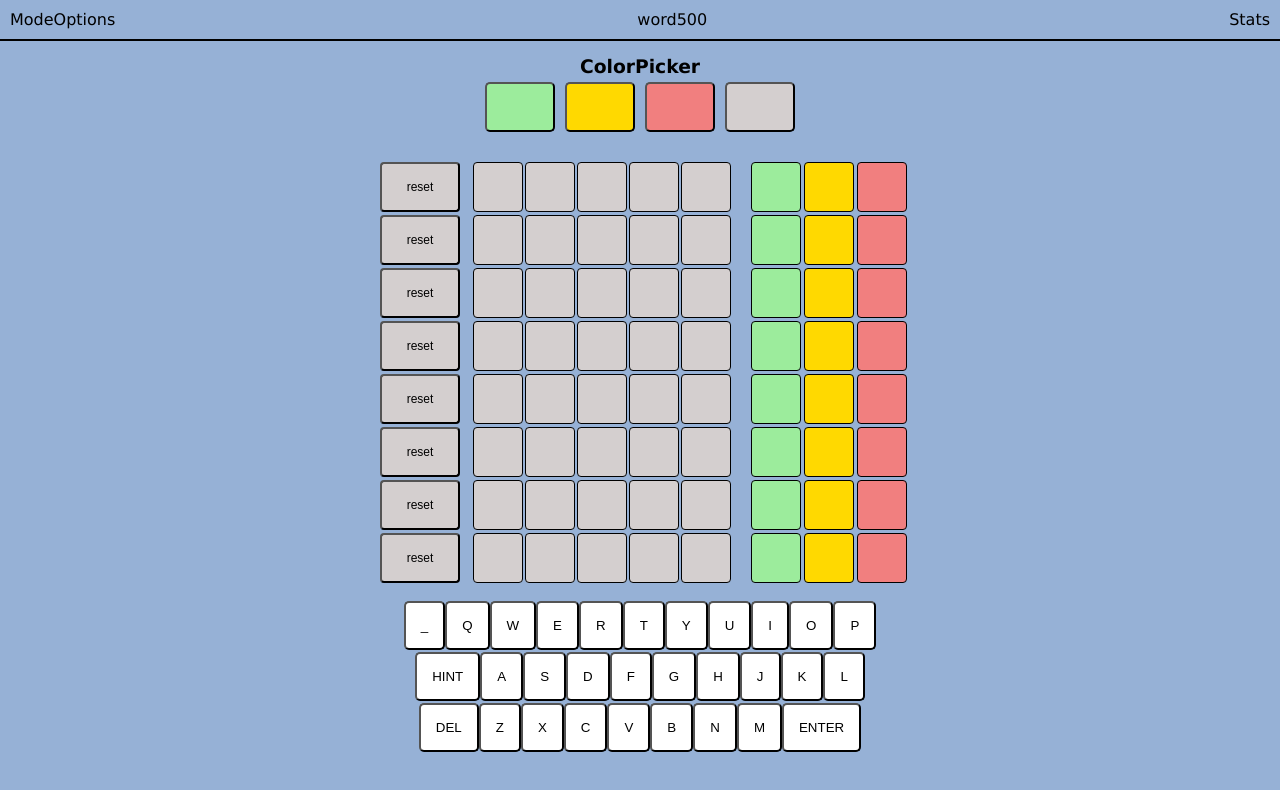
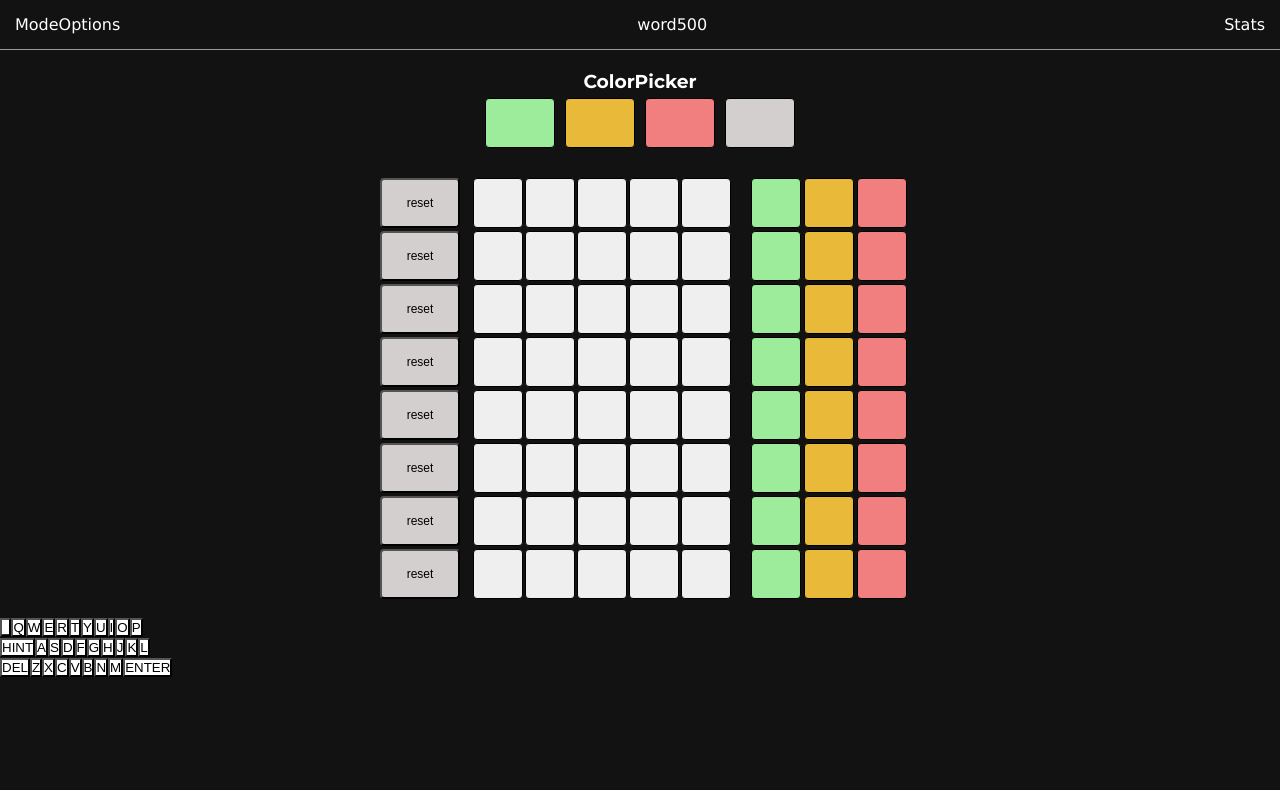
Before and after one commit to trialnerr/Nerd500-word500clone, a React app: page / in a window 1280 px wide. Shown: the top 790 px of the page. Built offline with nearby package versions, Linux system fonts and the light colour scheme.

Commit message:
chore: Update styling

```diff
--- a/client/scss/game.scss
+++ b/client/scss/game.scss
@@ -1,3 +1,5 @@
+@import url('https://fonts.googleapis.com/css2?family=Roboto:wght@400;700&family=Montserrat:wght@700&display=swap');
+
 * {
   box-sizing: border-box;
   margin: 0;
@@ -5,13 +7,14 @@
 }
 
 body {
-  background-color: rgb(150, 177, 214);
+  background-color: #121213;
+  color: white;
 }
 
 .navBar {
   display: flex;
   justify-content: space-between;
-  padding: 10px;
+  padding: 15px;
 }
 
 .navBarItem {
@@ -30,7 +33,8 @@
   margin-bottom: -2px;
   margin-right: -2px;
   font-size: 30px;
-  background-color: #d4cfcf;
+  // background-color: #d4cfcf;
+  color: black;
   border-radius: 4px;
 }
 
@@ -78,7 +82,12 @@
   font-size: 12px;
 }
 
-#keyboard-container {
+#keyboardWrapper {
+  display: flex;
+  justify-content: center;
+}
+
+#keyboardContainer {
   display: flex;
   flex-wrap: wrap;
   width: 500px;
@@ -86,22 +95,18 @@
   justify-content: center;
 }
 
-.keyboard-button {
+.keyboardButton {
   padding: 15px;
   border-radius: 5px;
 }
 
-#keyboard-wrapper {
-  display: flex;
-  justify-content: center;
-}
 
 .red {
   background-color: #f17f7f;
 }
 
 .yellow {
-  background-color: #ffd900;
+  background-color: #e9ba3a;
 }
 
 .green {
@@ -115,34 +120,51 @@
 .answer_row {
   display: flex;
 }
-
-.colorBtn {
+.colorBtn{
   height: 50px;
   width: 70px;
   margin: 5px;
-  border-radius: 5px;
+  border: solid black 1px;
+  border-radius: 4px;
 }
 
 .colorsContainer {
   display: flex;
   justify-content: center;
-  margin-top: 15px;
+  margin-top: 20px;
 }
 
 .colorsWrapper {
   display: flex;
 }
 
-h3 {
-  text-align: center;
-  font-family: Verdana, Geneva, Tahoma, sans-serif;
-}
 
 hr {
-  border: none;
-  border-top: 2px solid #000;
+  border: 0;
+  border-top: 1px inset #f0f0f0;
 }
 
 #resetBackground {
   background-color: #d4cfcf;
 }
+
+body {
+  font-family: 'Roboto', sans-serif;
+}
+
+h3 {
+  text-align: center;
+  font-family: 'Montserrat', sans-serif;
+}
+
+
+
+@media (max-width: 768px) {
+  .navBar {
+    flex-direction: column;
+  }
+
+  .boardContainer {
+    flex-direction: column;
+  }
+}
```
